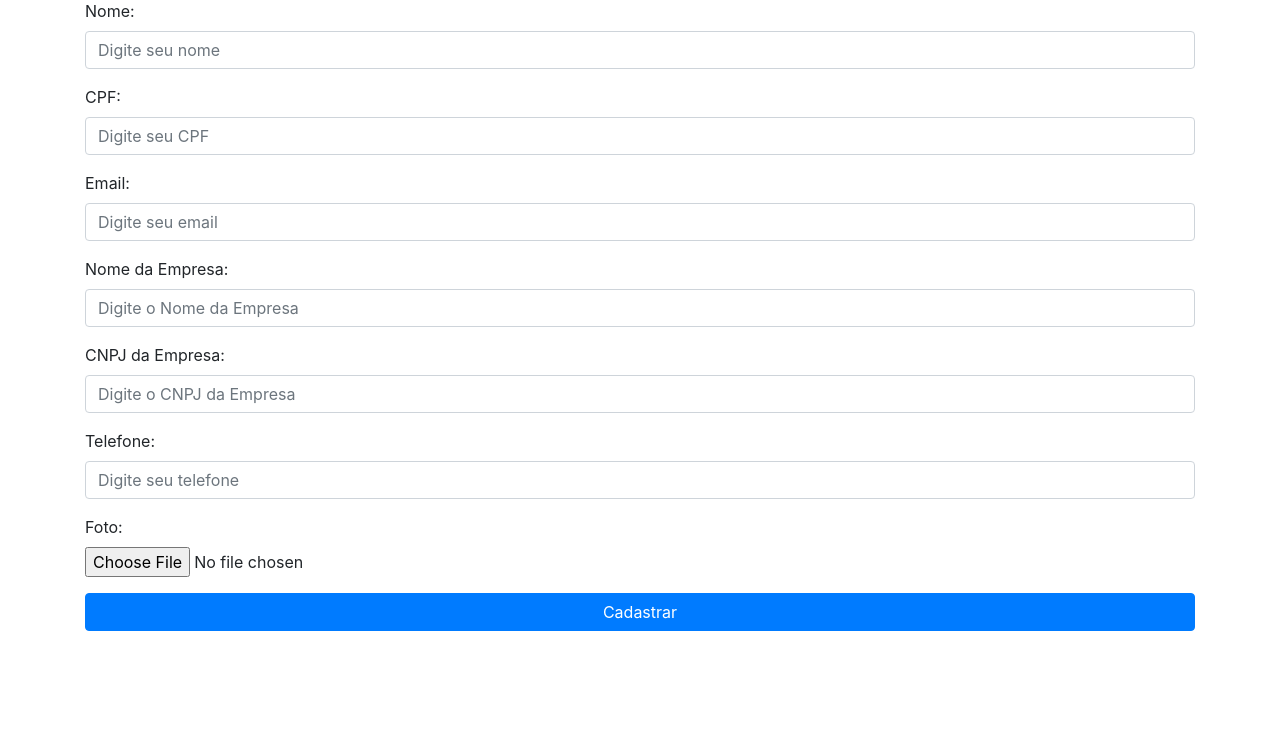
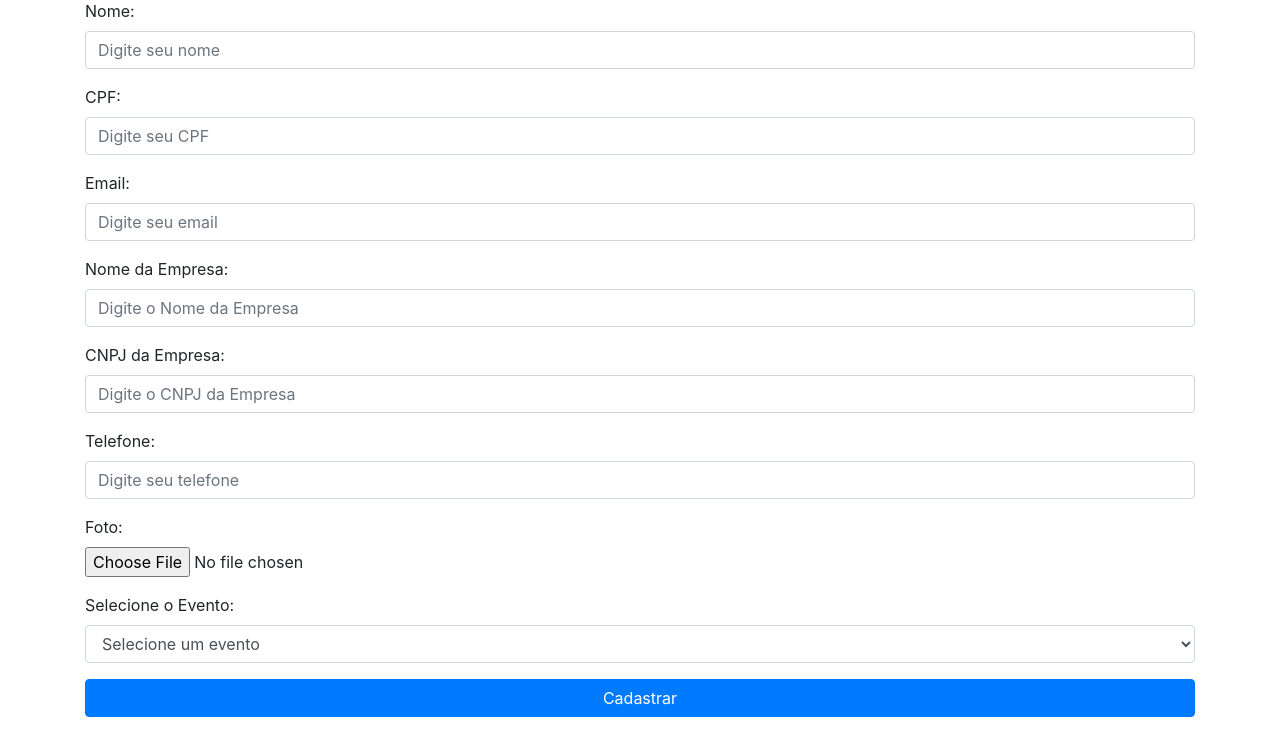
Before and after one commit to douglasinforj/cred_cirurgia, a Django app: page /cred_app/cadastro/ in a window 1280 px wide. Shown: the part 111-844 px from the top of the page. Before the commit the page ends 742 px from the top, so only its background shows below. Run offline with Django 5.2, Linux system fonts and the light colour scheme; data that the repository does not hold is empty; some libraries are stand-ins or nearby versions.

Commit message:
Ajuste no codigo cadastro de participante

```diff
--- a/cred_app/forms.py
+++ b/cred_app/forms.py
@@ -7,6 +7,7 @@ class ParticipanteForm(forms.ModelForm):
         model = Participante
         fields = ['nome', 'email', 'cpf', 'nome_empresa', 'cnpj_empresa', 'telefone', 'foto']
 
+
 class ParticipacaoForm(forms.ModelForm):
     class Meta:
         model = Participacao
--- a/cred_app/models.py
+++ b/cred_app/models.py
@@ -24,9 +24,9 @@ class Participante(models.Model):
     nome = models.CharField(max_length=100)
     cpf = models.CharField(max_length=11, unique=True, verbose_name="CPF")
     email = models.EmailField(unique=True)
-    nome_empresa = models.CharField(max_length=100, verbose_name="Nome Empresa")
-    cnpj_empresa = models.CharField(max_length=14, verbose_name="CNPJ Empresa")
-    telefone = models.CharField(max_length=15)
+    nome_empresa = models.CharField(max_length=100, verbose_name="Nome Empresa", null=True, blank=True)
+    cnpj_empresa = models.CharField(max_length=14, verbose_name="CNPJ Empresa", null=True, blank=True)
+    telefone = models.CharField(max_length=15, null=True, blank=True)
 
     class Meta:
         verbose_name = "Participante"
--- a/cred_app/templates/cred_app/cadastro_participante.html
+++ b/cred_app/templates/cred_app/cadastro_participante.html
@@ -52,9 +52,19 @@
             <input type="file" name="foto" class="form-control-file" accept="image/*">  <!-- Campo de upload de arquivo -->
         </div>
 
+        <!-- Novo campo para selecionar evento -->
+        <div class="form-group">
+            <label for="id_evento">Selecione o Evento:</label>
+            <select name="evento" class="form-control" id="id_evento">
+                <option value="">Selecione um evento</option>
+                {% for evento in eventos %}
+                    <option value="{{ evento.id }}">{{ evento.nome }}</option>
+                {% endfor %}
+            </select>
+        </div>
+
         <button type="submit" class="btn btn-primary btn-block">Cadastrar</button>
     </form>
-
 </div>
 
 <script src="https://code.jquery.com/jquery-3.5.1.slim.min.js"></script>
--- a/cred_app/templates/cred_app/detalhes_participante.html
+++ b/cred_app/templates/cred_app/detalhes_participante.html
@@ -90,6 +90,7 @@
                             </td>
                             <td>
                                 <a href="{% url 'imprimir_etiqueta' participacao.id %}" class="btn btn-warning btn-sm">Credenciar</a>
+
                             </td>
                         </tr>
                         {% endfor %}
--- a/cred_app/views.py
+++ b/cred_app/views.py
@@ -2,6 +2,7 @@ from django.shortcuts import render, redirect, get_object_or_404
 from .forms import ParticipanteForm, ParticipacaoForm, UploadFileForm
 from .models import Evento, Participante, Participacao
 from django.contrib import messages
+from django.urls import reverse
 
 from django.contrib.auth.decorators import login_required
 from django.contrib.auth.views import LoginView
@@ -81,20 +82,32 @@ def detalhes_evento(request, evento_id):
 # Função para cadastrar o participante
 def cadastro_participante(request):
     if request.method == 'POST':
-        form = ParticipanteForm(request.POST)
+        form = ParticipanteForm(request.POST, request.FILES)
         if form.is_valid():
-            participante = form.save()  # Salva o participante
-            # Redireciona para a página de inscrição do evento passando o participante_id
-            return redirect('inscricao_evento', participante_id=participante.id)
+            # Salva o participante
+            participante = form.save()
+
+            # Verificar se um evento foi selecionado e criar a participação
+            evento_id = request.POST.get('evento')
+            if evento_id:
+                evento = Evento.objects.get(id=evento_id)
+                Participacao.objects.create(participante=participante, evento=evento)
+
+            # Redireciona para a página de sucesso
+            return redirect('sucesso')
     else:
         form = ParticipanteForm()
-    return render(request, 'cred_app/cadastro_participante.html', {'form': form})
+
+    # Passando todos os eventos para o template
+    eventos = Evento.objects.all()
+    return render(request, 'cred_app/cadastro_participante.html', {'form': form, 'eventos': eventos})
 
 
 
 # Função para inscrição em eventos
 def inscricao_evento(request, participante_id):
-    participante = get_object_or_404(Participante, id=participante_id)  # Garante que o participante existe
+    participante = get_object_or_404(Participante, id=participante_id)
+
     if request.method == 'POST':
         form = ParticipacaoForm(request.POST)
         if form.is_valid():
@@ -139,6 +152,8 @@ def atualizar_participacoes(request, participante_id):
             participacao.save()
 
         return redirect('detalhes_participante', participante_id=participante.id)
+
+
 
 
 #chamar a pagina de impressao:
```
Also changed, not shown: cred_app/admin.py (+20 -0 lines), cred_app/migrations/0004_alter_participacao_evento_and_more.py (added), cred_app/migrations/0005_alter_participacao_evento_and_more.py (added), cred_app/migrations/0006_alter_participante_cnpj_empresa_and_more.py (added).
